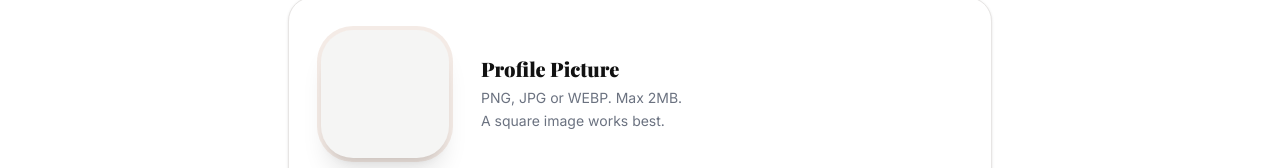
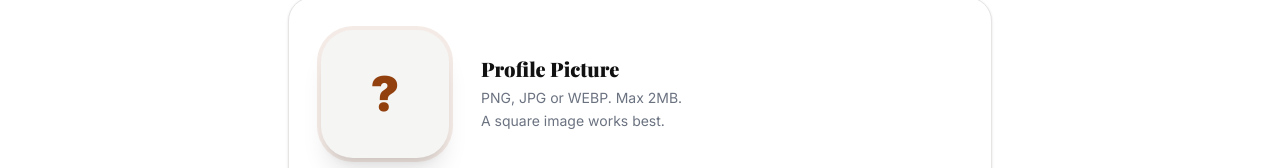
Before and after one commit to rukeshsg/Knovera-Community-Blogging-And-Knowledge-Sharing-Platform, a Next.js app: page /settings in a window 1280 px wide. Shown: the part 200-368 px from the top of the page. Built offline with nearby package versions, Linux system fonts and the light colour scheme; no server answers; the database is empty; sample sign-in values are in the browser's storage; a web font is replaced by a local one.

Commit message:
fix: settings page avatar now shows immediately after upload (img tag + key + onError fallback)

```diff
--- a/src/app/settings/page.tsx
+++ b/src/app/settings/page.tsx
@@ -3,7 +3,6 @@
 import { useState, useEffect } from "react";
 import { useSession } from "next-auth/react";
 import { useRouter } from "next/navigation";
-import Image from "next/image";
 import { Loader2, Camera, Globe, AtSign, Save, ArrowLeft, Code } from "lucide-react";
 import Link from "next/link";
 import ImageCropper from "@/components/ImageCropper";
@@ -151,10 +150,25 @@ export default function SettingsPage() {
             <div className="relative group">
               <div className="w-32 h-32 rounded-[32px] overflow-hidden ring-4 ring-[var(--color-primary)]/10 shadow-xl bg-[var(--color-bg-soft)] flex items-center justify-center">
                 {formData.image ? (
-                  <Image src={formData.image} alt="Avatar" width={128} height={128} className="object-cover w-full h-full" />
-                ) : (
-                  <span className="text-5xl font-black text-[var(--color-primary)]">{formData.name.charAt(0)}</span>
-                )}
+                  // eslint-disable-next-line @next/next/no-img-element
+                  <img
+                    key={formData.image}
+                    src={formData.image}
+                    alt="Avatar"
+                    className="object-cover w-full h-full"
+                    onError={e => {
+                      e.currentTarget.style.display = 'none';
+                      const fallback = e.currentTarget.nextElementSibling as HTMLElement;
+                      if (fallback) fallback.style.display = 'flex';
+                    }}
+                  />
+                ) : null}
+                <span
+                  className="text-5xl font-black text-[var(--color-primary)] items-center justify-center"
+                  style={{ display: formData.image ? 'none' : 'flex' }}
+                >
+                  {formData.name.charAt(0) || '?'}
+                </span>
               </div>
               <label className="absolute inset-0 flex flex-col items-center justify-center bg-black/40 text-white opacity-0 group-hover:opacity-100 rounded-[32px] cursor-pointer transition-opacity backdrop-blur-sm">
                 <Camera className="w-8 h-8 mb-1" />
```
